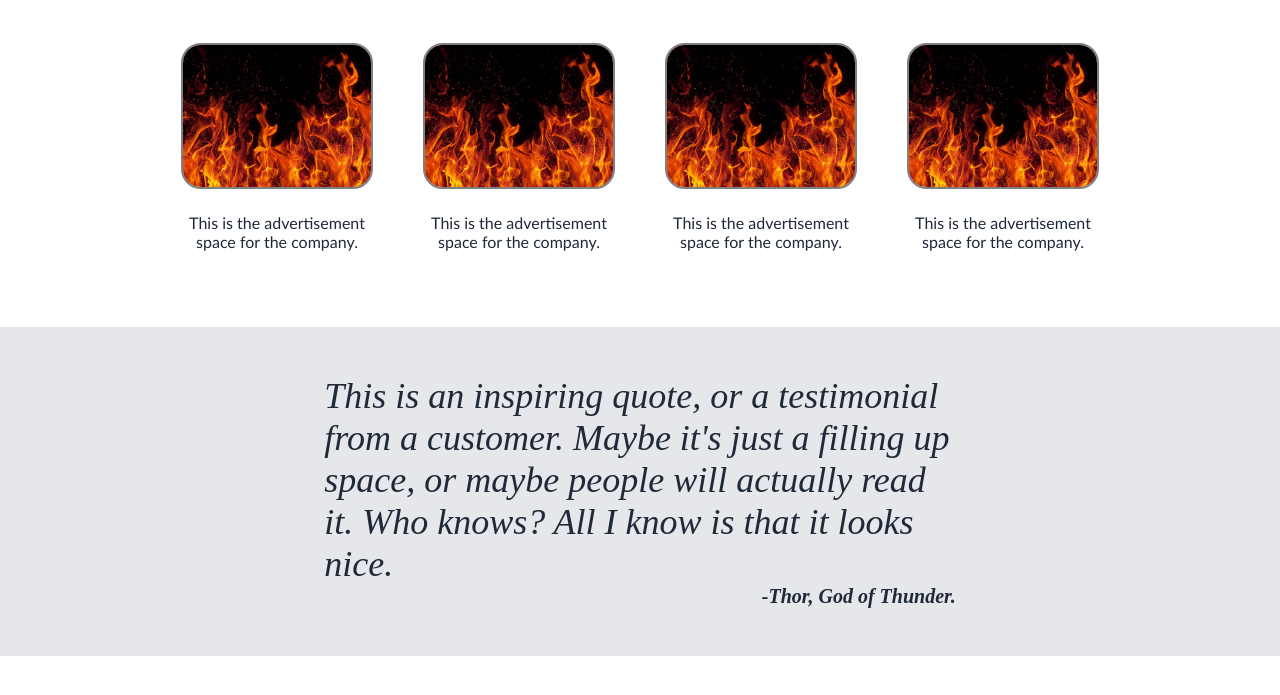
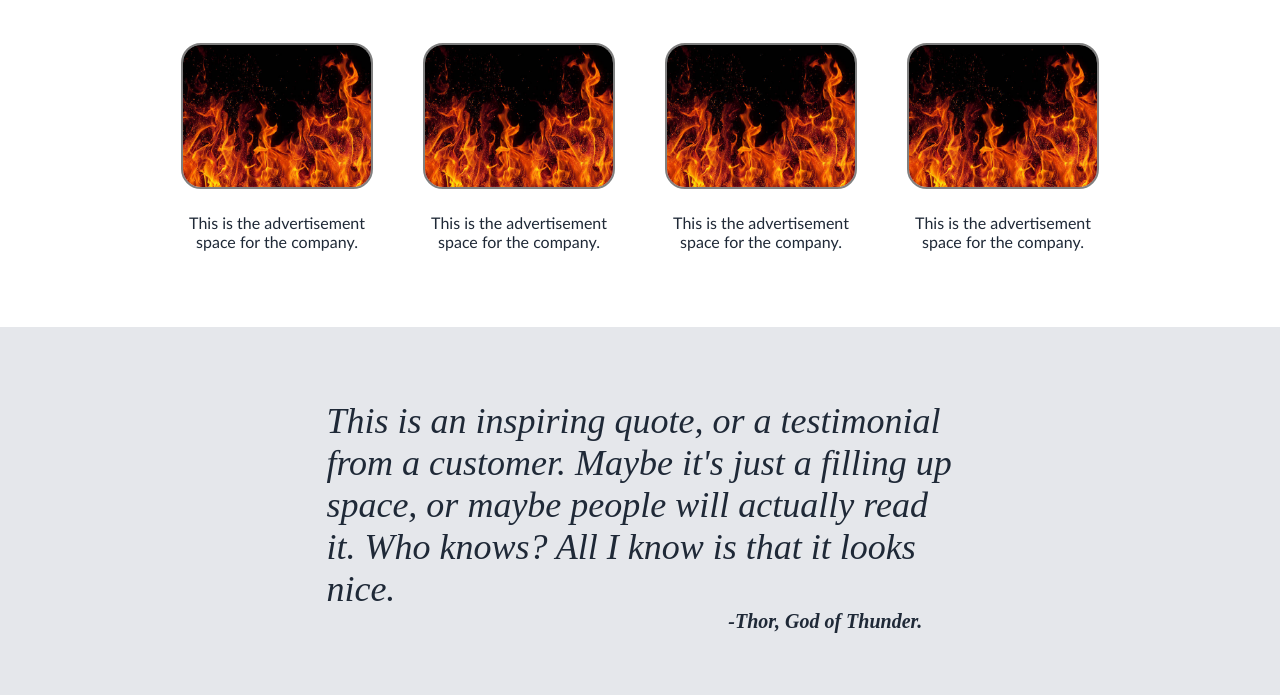
Before and after one commit to learningtocodez/landing-page, a plain HTML site: page index.html in a window 1280 px wide. Shown: the part 519-1214 px from the top of the page. Before the commit the page ends 1175 px from the top, so only its background shows below. Drawn offline with Linux system fonts and the light colour scheme.

Commit message:
Margin-right: 5%; added to .thor margin-top: 2%; margin-bottom: 2%; added to .chatmaking area proper size.

```diff
--- a/styles.css
+++ b/styles.css
@@ -142,6 +142,8 @@ button {
 .chat {
     display: flex;
     justify-content: space-evenly;
+    margin-top: 2%;
+    margin-bottom: 2%;
 }
 
 
@@ -150,7 +152,7 @@ button {
     font-style: italic;
     padding: 48px;
     font-size: 36px;
-    flex-basis: 49.33333%;
+    flex-basis: 48.99999%;
 }
 
 
@@ -159,6 +161,9 @@ button {
     justify-content: flex-end;
     font-weight: 900;
     font-size: 20px;
+    margin-top: 0%;
+    margin-right: 5%;
+    margin-bottom: 0%
 }
 
 .top-bottom {
```
